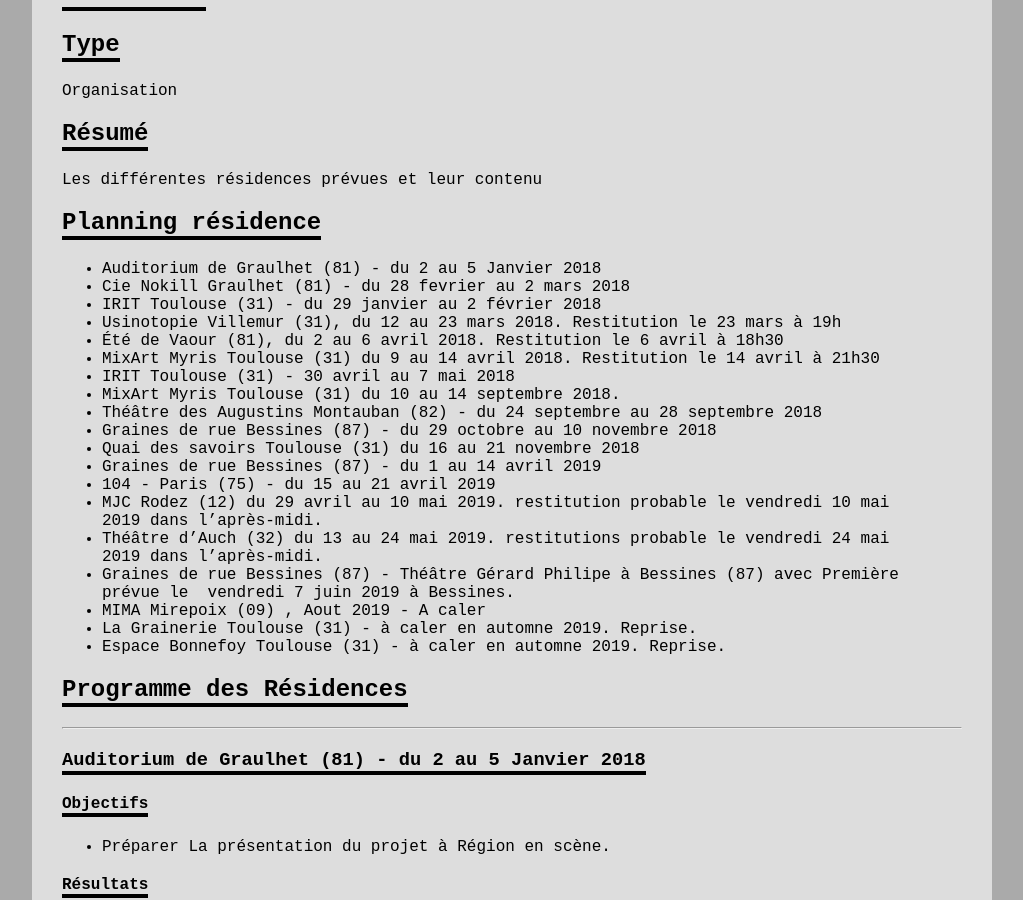
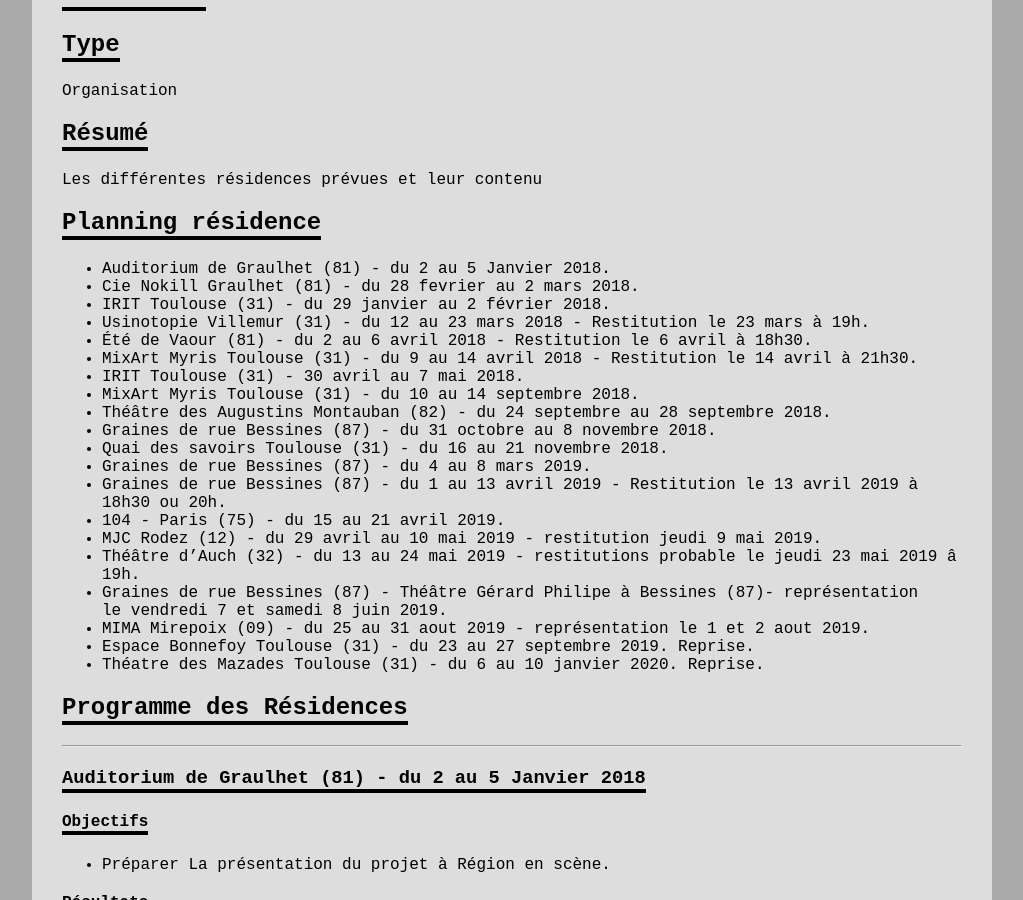
Before and after one commit to LeonLenclos/turing-test, a Jekyll site: the page built from contenu/organisation/residences.md, in a window 1280 px wide and 900 px high, scrolled down 360 px. Shown: the whole window, without its empty margins (128-1151 px from the left). Built offline with Jekyll 4.4.1, drawn with Linux system fonts in a browser that asks for light colours; nearby versions of some CDN libraries; our own code applies the rules of GitHub Pages for plain Markdown files; a script that is not in the unit is left out; the repository's description, which GitHub fills in, is left out.

Commit message:
liste résidences

```diff
--- a/contenu/organisation/residences.md
+++ b/contenu/organisation/residences.md
@@ -10,25 +10,26 @@
 
 ## Planning résidence
 
-- Auditorium de Graulhet (81) - du 2 au 5 Janvier 2018
-- Cie Nokill Graulhet (81) - du 28 fevrier au 2 mars 2018
-- IRIT Toulouse (31) - du 29 janvier au 2 février 2018
-- Usinotopie Villemur (31), du 12 au 23 mars 2018. Restitution le 23 mars à 19h
-- Été de Vaour (81), du 2 au 6 avril 2018. Restitution le 6 avril à 18h30
-- MixArt Myris Toulouse (31) du 9 au 14 avril 2018. Restitution le 14 avril à 21h30
-- IRIT Toulouse (31) - 30 avril au 7 mai 2018
-- MixArt Myris Toulouse (31) du 10 au 14 septembre 2018.
-- Théâtre des Augustins Montauban (82) - du 24 septembre au 28 septembre 2018
-- Graines de rue Bessines (87) - du 29 octobre au 10 novembre 2018
-- Quai des savoirs Toulouse (31) du 16 au 21 novembre 2018
-- Graines de rue Bessines (87) - du 1 au 14 avril 2019
-- 104 - Paris (75) - du 15 au 21 avril 2019
-- MJC Rodez (12) du 29 avril au 10 mai 2019. restitution probable le vendredi 10 mai 2019 dans l'après-midi.
-- Théâtre d'Auch (32) du 13 au 24 mai 2019. restitutions probable le vendredi 24 mai 2019 dans l'après-midi.
-- Graines de rue Bessines (87) - Théâtre Gérard Philipe à Bessines (87) avec Première prévue le  vendredi 7 juin 2019 à Bessines.
-- MIMA Mirepoix (09) , Aout 2019 - A caler
-- La Grainerie Toulouse (31) - à caler en automne 2019. Reprise.
-- Espace Bonnefoy Toulouse (31) - à caler en automne 2019. Reprise.
+- Auditorium de Graulhet (81) - du 2 au 5 Janvier 2018.
+- Cie Nokill Graulhet (81) - du 28 fevrier au 2 mars 2018.
+- IRIT Toulouse (31) - du 29 janvier au 2 février 2018.
+- Usinotopie Villemur (31) - du 12 au 23 mars 2018 - Restitution le 23 mars à 19h.
+- Été de Vaour (81) - du 2 au 6 avril 2018 - Restitution le 6 avril à 18h30.
+- MixArt Myris Toulouse (31) - du 9 au 14 avril 2018 - Restitution le 14 avril à 21h30.
+- IRIT Toulouse (31) - 30 avril au 7 mai 2018.
+- MixArt Myris Toulouse (31) - du 10 au 14 septembre 2018.
+- Théâtre des Augustins Montauban (82) - du 24 septembre au 28 septembre 2018.
+- Graines de rue Bessines (87) - du 31 octobre au 8 novembre 2018.
+- Quai des savoirs Toulouse (31) - du 16 au 21 novembre 2018.
+- Graines de rue Bessines (87) - du 4 au 8 mars 2019.
+- Graines de rue Bessines (87) - du 1 au 13 avril 2019 - Restitution le 13 avril 2019 à 18h30 ou 20h.
+- 104 - Paris (75) - du 15 au 21 avril 2019.
+- MJC Rodez (12) - du 29 avril au 10 mai 2019 - restitution jeudi 9 mai 2019.
+- Théâtre d'Auch (32) - du 13 au 24 mai 2019 - restitutions probable le jeudi 23 mai 2019 â 19h.
+- Graines de rue Bessines (87) - Théâtre Gérard Philipe à Bessines (87)- représentation le vendredi 7 et samedi 8 juin 2019.
+- MIMA Mirepoix (09) - du 25 au 31 aout 2019 - représentation le 1 et 2 aout 2019.
+- Espace Bonnefoy Toulouse (31) - du 23 au 27 septembre 2019. Reprise.
+- Théatre des Mazades Toulouse (31) - du 6 au 10 janvier 2020. Reprise.
 
 ## Programme des Résidences
 
```
